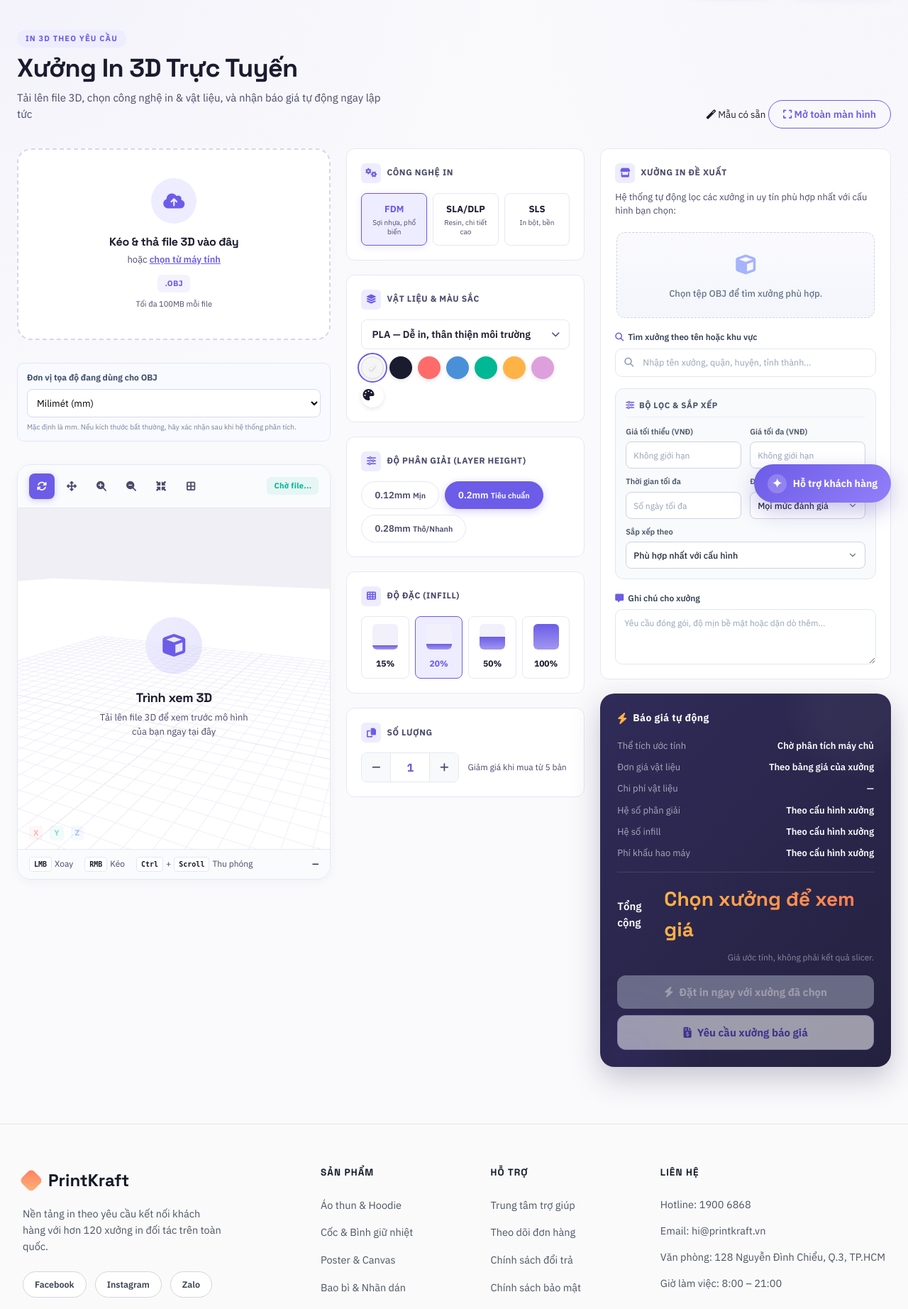
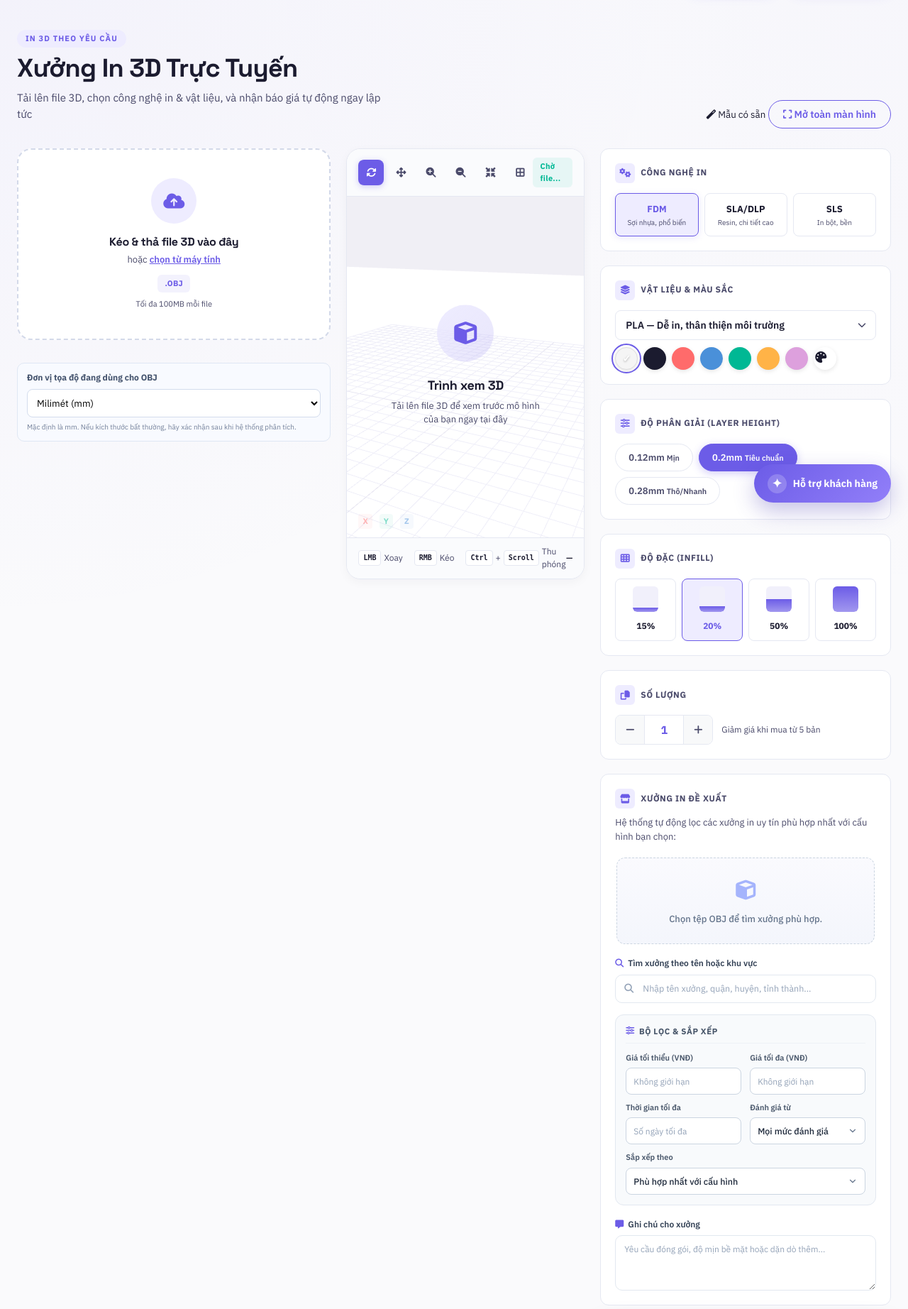
Before and after one commit to Oneloc123/Nhom-le-TMDT, a Java web app: page /customer/design.jsp in a window 1280 px wide. Shown: the part 70-1914 px from the top of the page at 71% size. Run offline with Tomcat 11, a stand-in JSP engine, Linux system fonts and the light colour scheme; the template is opened without the code that fills it, so the values that code supplies are empty; some libraries are stand-ins or nearby versions.

Commit message:
Restore original 3D design page layout

```diff
--- a/src/main/webapp/customer/design.jsp
+++ b/src/main/webapp/customer/design.jsp
@@ -14,7 +14,7 @@
             href="https://fonts.googleapis.com/css2?family=Space+Grotesk:wght@400;500;600;700&family=IBM+Plex+Sans:wght@400;500;600;700&display=swap"
             rel="stylesheet">
         <link rel="stylesheet" href="https://cdnjs.cloudflare.com/ajax/libs/font-awesome/6.4.0/css/all.min.css">
-        <link rel="stylesheet" href="${pageContext.request.contextPath}/css/cus_design.css?v=20261126-three-column">
+        <link rel="stylesheet" href="${pageContext.request.contextPath}/css/cus_design.css?v=20261126-controls-scroll">
 
         <script src="https://cdnjs.cloudflare.com/ajax/libs/three.js/r128/three.min.js"></script>
         <script src="https://cdn.jsdelivr.net/npm/three@0.128.0/examples/js/controls/OrbitControls.js"></script>
@@ -45,7 +45,6 @@
 
                 <div class="config-body">
 
-                    <div class="design-preview-column">
                     <div class="upload-panel">
 
                         <div class="drop-zone" id="drop-zone">
@@ -183,9 +182,6 @@
                         </div>
                     </div>
 
-                    </div>
-
-                    <div class="design-settings-column">
                     <div class="controls-panel">
 
                         <div class="control-section">
@@ -327,10 +323,6 @@
                             </div>
                         </div>
 
-                        </div>
-                    </div>
-
-                    <div class="design-recommendation-column">
                         <div class="control-section shop-selection-section">
                             <div class="section-title">
                                 <i class="fas fa-store"></i>
```
